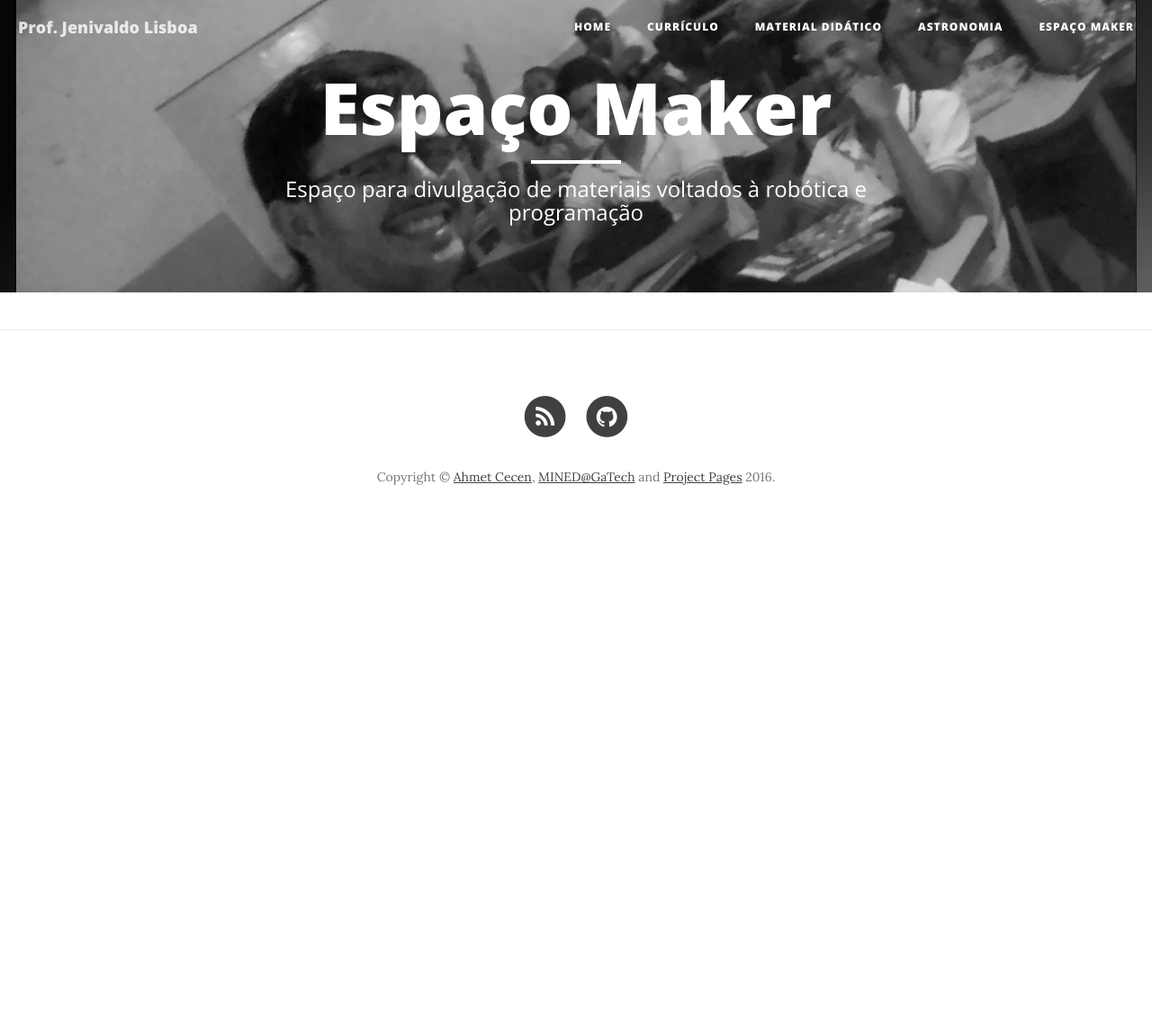
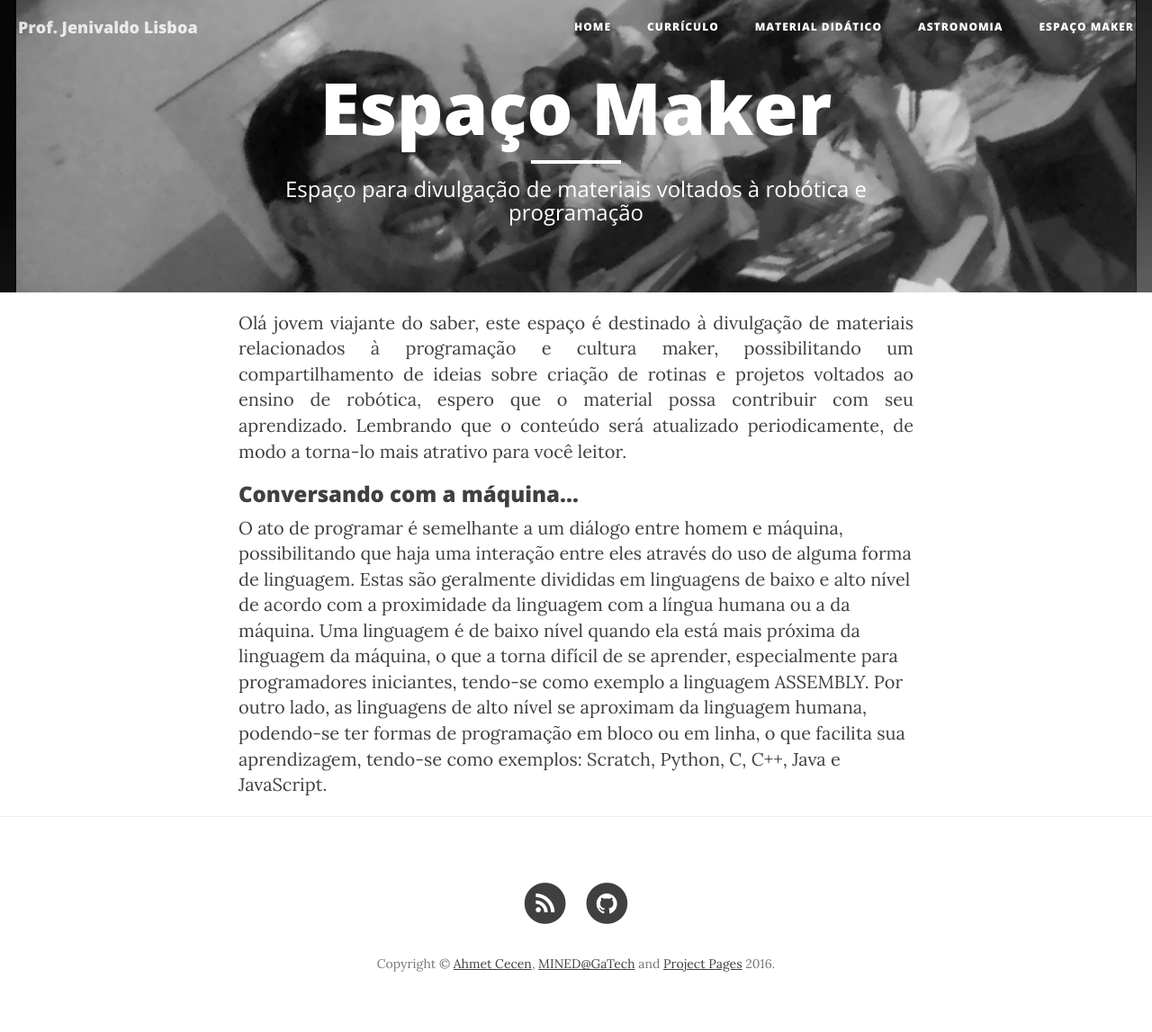
Before and after one commit to ProfJenivaldo/site1, a Jekyll site: the page built from members.html, in a window 1280 px wide. Shown: the whole page at 90% size. Built offline with Jekyll 4.4.1, drawn with Linux system fonts in a browser that asks for light colours; nearby versions of some CDN libraries; before the commit the page ends 900 px from its top, so only the background shows below that.

Commit message:
edit_maker_initial

```diff
--- a/members.html
+++ b/members.html
@@ -4,3 +4,18 @@ title: "Espaço Maker"
 description: "Espaço para divulgação de materiais voltados à robótica e programação"
 header-img: "img/home-bg.jpg"
 ---
+<div style="text-align: justify"> Olá jovem viajante do saber, este espaço é destinado à divulgação de materiais relacionados à programação e
+     cultura maker, possibilitando um compartilhamento de ideias sobre criação de rotinas e projetos voltados ao ensino de robótica, espero
+    que o material possa contribuir com seu aprendizado. Lembrando que o conteúdo será atualizado periodicamente, de modo a torna-lo mais
+     atrativo para você leitor. </div>
+
+
+<h3>Conversando com a máquina...</h3>
+
+O ato de programar é semelhante a um diálogo entre homem e máquina, possibilitando que haja uma interação entre eles através do uso de alguma forma
+de linguagem. Estas são geralmente divididas em linguagens de baixo e alto nível de acordo com a proximidade da linguagem com a língua humana ou
+a da máquina.
+
+Uma linguagem é de baixo nível quando ela está mais próxima da linguagem da máquina, o que a torna difícil de se aprender, especialmente para programadores
+iniciantes, tendo-se como exemplo a linguagem ASSEMBLY. Por outro lado, as linguagens de alto nível se aproximam da linguagem humana, podendo-se ter formas
+de programação em bloco ou em linha, o que facilita sua aprendizagem, tendo-se como exemplos: Scratch, Python, C, C++, Java e JavaScript.
```
